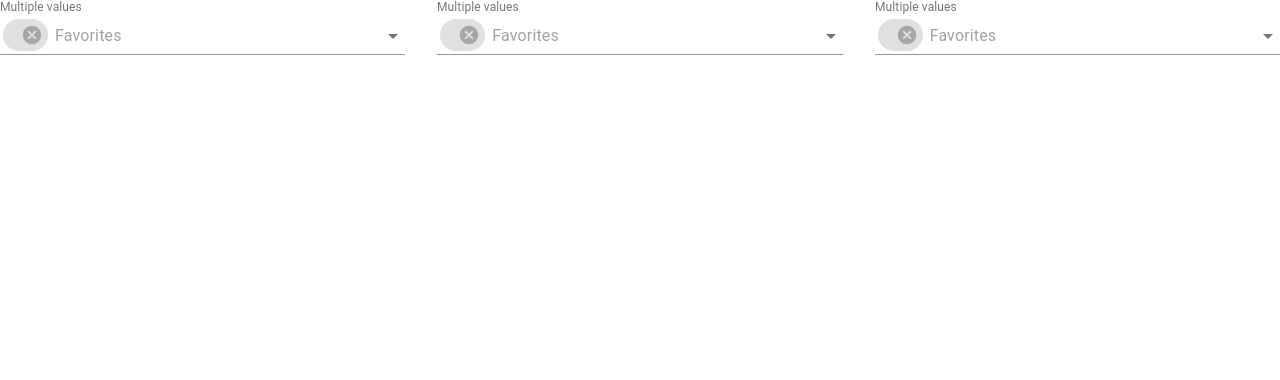
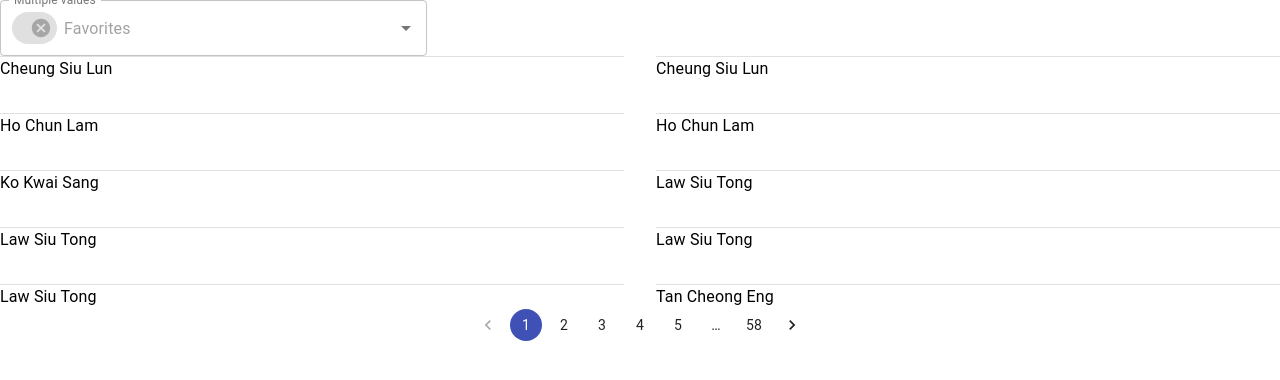
Before and after one commit to singlashashwat/Shashwat_Singla_Senior_Frontend_Engineer_Technical_Assessment, a React (Create React App) app: page / in a window 1280 px wide. Shown: the top 380 px of the page. Built offline with nearby package versions, Linux system fonts and the light colour scheme.

Commit message:
add interface

```diff
--- a/src/App.css
+++ b/src/App.css
@@ -1,6 +1,6 @@
-.App {
+/* .App {
   text-align: center;
-}
+} */
 
 .App-logo {
   height: 40vmin;
--- a/src/components/EditableList/index.tsx
+++ b/src/components/EditableList/index.tsx
@@ -20,7 +20,7 @@ function EditableList() {
       renderInput={(params) => (
         <TextField
           {...params}
-          variant="standard"
+          variant="outlined"
           label="Multiple values"
           placeholder="Favorites"
         />
--- /dev/null
+++ b/src/types/interfaces.tsx
@@ -0,0 +1,36 @@
+export interface Doctor {
+  "Service Type": string;
+  Name: string;
+  "Location ID": string;
+  "Doctor ID": string;
+  ChiName: string;
+  Address1: string;
+  Address2: string;
+  Location: string;
+  Region: string;
+  ChiAddress1: string;
+  ChiAddress2: string;
+  ChiLocation: string;
+  ChiRegion: string;
+  Telephone1: string;
+  Telephone2: string;
+  "Day Seq 1": string;
+  "Day Seq 1 time": string;
+  "Day Seq 2": string;
+  "Day Seq 2 time": string;
+  "Day Seq 3": string;
+  "Day Seq 3 time": string;
+  "Day Seq 4": string;
+  "Day Seq 4 time": string;
+  "ChiDay Seq 1": string;
+  "ChiDay Seq 1 time": string;
+  "ChiDay Seq 2": string;
+  "ChiDay Seq 2 time": string;
+  "ChiDay Seq 3": string;
+  "ChiDay Seq 3 time": string;
+  "ChiDay Seq 4": string;
+  "ChiDay Seq 4 time": string;
+  Price: string;
+  Partner: string;
+  Medicine: string;
+}
--- /dev/null
+++ b/src/views/DoctorListPage/DoctorData.tsx
@@ -0,0 +1,20 @@
+import React, { useEffect, useState } from "react";
+//Material-UI
+import { Grid, Divider, Typography } from "@material-ui/core";
+import { Doctor } from "../../types/interfaces";
+
+interface Props {
+  data: Doctor;
+}
+
+function DoctorData(props: Props) {
+  const { data } = props;
+  console.log(data);
+  return (
+    <React.Fragment>
+      <Divider />
+      <Typography>{data?.Name}</Typography>
+    </React.Fragment>
+  );
+}
+export default DoctorData;
--- a/src/views/DoctorListPage/index.tsx
+++ b/src/views/DoctorListPage/index.tsx
@@ -1,17 +1,25 @@
 import React, { useEffect, useState } from "react";
 //Material-UI
-import { Grid } from "@material-ui/core";
+import { Grid, makeStyles } from "@material-ui/core";
+import Pagination from "@material-ui/lab/Pagination";
 import { csv } from "d3";
+import EditableList from "../../components/EditableList";
+import DoctorData from "./DoctorData";
 // @ts-ignore
 import csvFilePath from "./doctors.csv";
-import EditableList from "../../components/EditableList";
+import { Doctor } from "../../types/interfaces";
 
+const useStyles = makeStyles((theme) => ({}));
 function DoctorListPage() {
-  const [cvsData, setCsvData] = useState("");
+  const classes = useStyles();
+  const [cvsData, setCsvData] = useState<any>([]);
+  const [PageData, setPageData] = useState<any>([]);
+  const [page, setPage] = useState(1);
 
   useEffect(() => {
     csv(csvFilePath).then((data) => {
-      console.log(data);
+      setCsvData(data);
+      setPageData(data?.slice(0, 10));
       let region = [];
       for (var i = 0; i < data.length; i++) {
         if (region.indexOf(data[i].Region) < 0) {
@@ -30,18 +38,36 @@ function DoctorListPage() {
     // loadData()
   }, []);
 
+  const handleChangePage = (event: any, value: number) => {
+    setPage(value);
+    setPageData(cvsData?.slice((value - 1) * 10, (value - 1) * 10 + 10));
+  };
+
   return (
     <React.Fragment>
-      <Grid container spacing={4} justifyContent="space-between">
-        <Grid item md={4} sm={12} xs={12}>
-          <EditableList />
-        </Grid>
-        <Grid item md={4} sm={12} xs={12}>
-          <EditableList />
-        </Grid>
-        <Grid item md={4} sm={12} xs={12}>
-          <EditableList />
-        </Grid>
+      <Grid item md={4} sm={12} xs={12}>
+        <EditableList />
+      </Grid>
+      <Grid container spacing={4}>
+        {PageData.length > 0 &&
+          PageData.map((data: Doctor, index: number) => (
+            <Grid item key={index} md={6} sm={12} xs={12}>
+              <DoctorData data={data} />
+            </Grid>
+          ))}
+      </Grid>
+
+      <Grid container justifyContent="center">
+        <Pagination
+          count={
+            cvsData?.length % 10 != 0
+              ? Math.floor(cvsData?.length / 10) + 1
+              : cvsData?.length / 10
+          }
+          page={page}
+          onChange={handleChangePage}
+          color="primary"
+        />
       </Grid>
     </React.Fragment>
   );
```
